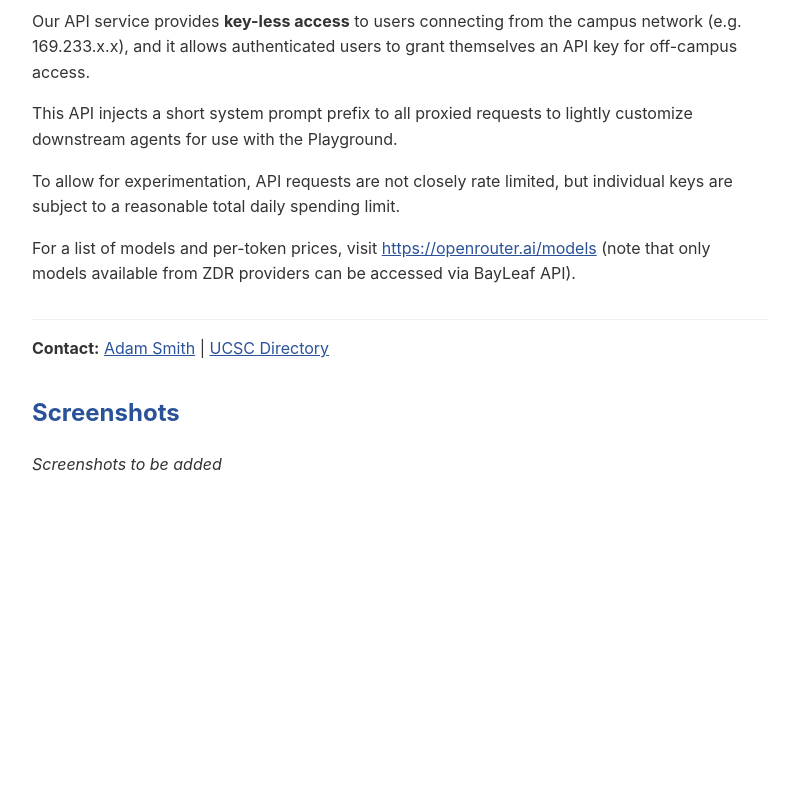
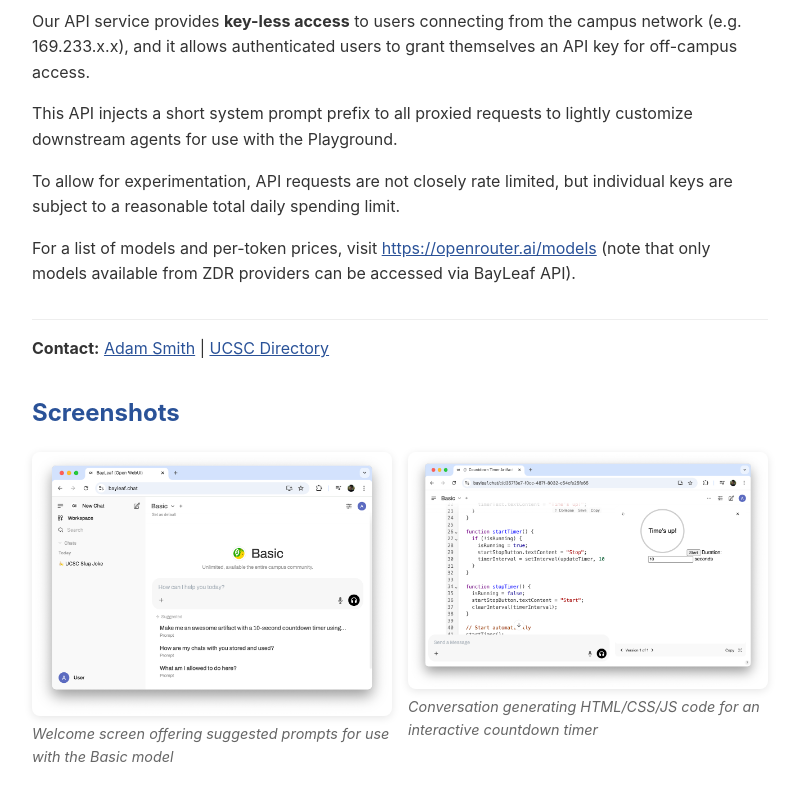
Before and after one commit to rndmcnlly/bayleaf, a plain HTML site: page docs/index.html in a window 1280 px wide. Shown: the part 1265-2065 px from the top of the page, without its empty margins (240-1031 px from the left). Before the commit the page ends 1790 px from the top, so only its background shows below. Drawn offline with Linux system fonts and the light colour scheme.

Commit message:
Add screenshot gallery sourced from Google Sites carousel

```diff
--- a/docs/index.html
+++ b/docs/index.html
@@ -44,7 +44,10 @@
         li { margin-bottom: 0.5rem; }
         .contact { margin-top: 2rem; padding-top: 1rem; border-top: 1px solid #eee; }
         .screenshots { margin-top: 2rem; }
-        .screenshots img { max-width: 100%; border-radius: 8px; margin: 0.5rem 0; box-shadow: 0 2px 8px rgba(0,0,0,0.1); }
+        .screenshots .gallery { display: flex; gap: 1rem; flex-wrap: wrap; }
+        .screenshots figure { margin: 0; flex: 1; min-width: 200px; }
+        .screenshots img { width: 100%; border-radius: 8px; box-shadow: 0 2px 8px rgba(0,0,0,0.1); display: block; }
+        .screenshots figcaption { font-size: 0.9rem; color: #666; margin-top: 0.4rem; font-style: italic; }
     </style>
 </head>
 <body>
@@ -128,7 +131,16 @@
 
     <div class="screenshots">
         <h2>Screenshots</h2>
-        <p><em>Screenshots to be added</em></p>
+        <div class="gallery">
+            <figure>
+                <a href="images/screenshot-welcome.jpg"><img src="images/screenshot-welcome.jpg" alt="BayLeaf welcome screen with suggested prompts"></a>
+                <figcaption>Welcome screen offering suggested prompts for use with the Basic model</figcaption>
+            </figure>
+            <figure>
+                <a href="images/screenshot-countdown.jpg"><img src="images/screenshot-countdown.jpg" alt="BayLeaf conversation generating a countdown timer"></a>
+                <figcaption>Conversation generating HTML/CSS/JS code for an interactive countdown timer</figcaption>
+            </figure>
+        </div>
     </div>
 </body>
 </html>
```
Also changed, not shown: docs/images/hero.png (added), docs/images/logo.png (added), docs/images/screenshot-countdown.jpg (added), docs/images/screenshot-welcome.jpg (added).
